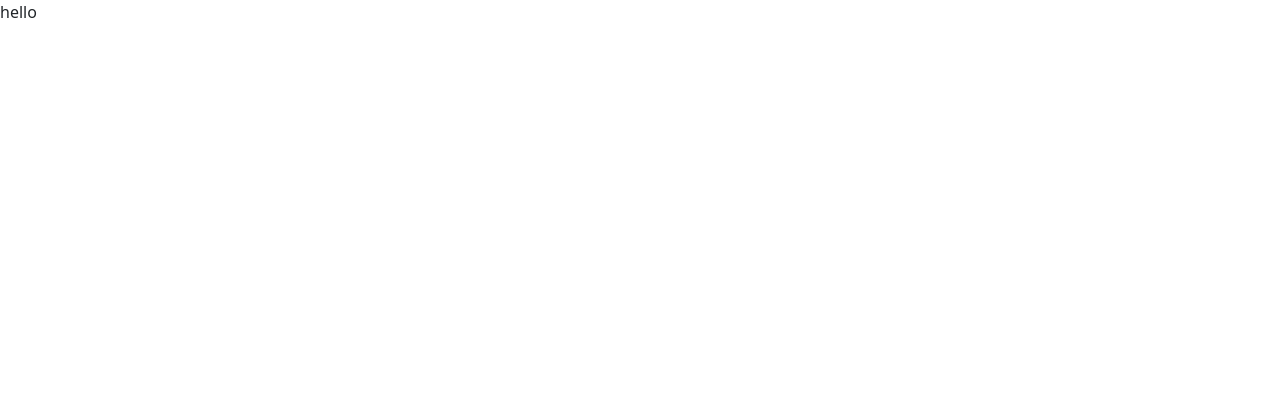
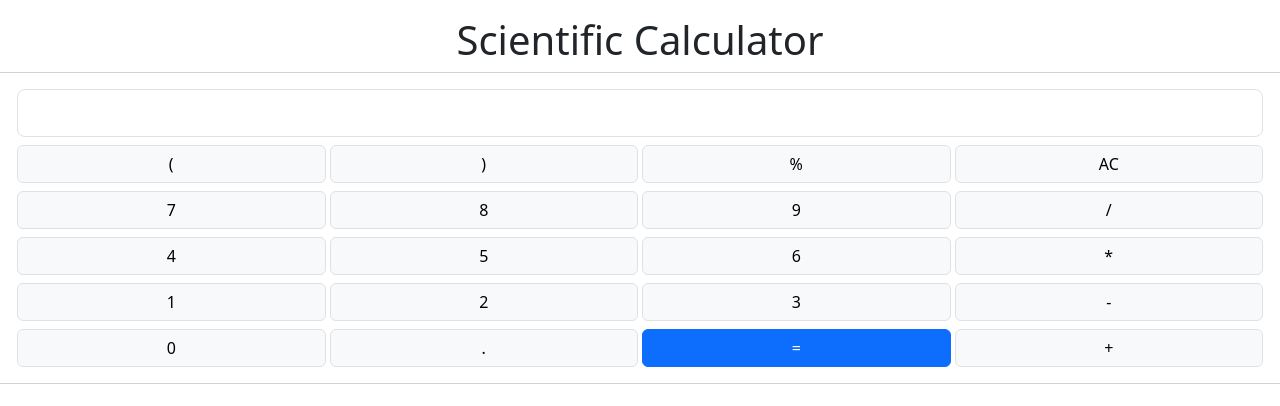
Before and after one commit to psuryasnata/scientific-calculator, a plain HTML site: page src/index.html in a window 1280 px wide. Drawn offline with nearby package versions, Linux system fonts and the light colour scheme.

Commit message:
basic buttons and input box

```diff
--- a/src/index.html
+++ b/src/index.html
@@ -7,7 +7,83 @@
     <title>Scientific Calculator</title>
 </head>
 <body>
-    <div>hello </div>
+    <div class="main-container">
+        <h1 class="text-center mt-3">Scientific Calculator</h1>
+        <div class="row">
+            <div class="col-12 offset-md-3 col-md-6"></div>
+            <div class="card">
+                <div class="card-body">
+                    <input id="cal-display"
+                    readonly
+                    class="form-control form-control-lg"
+                    type="text"
+                    aria-label=".form-control-lg example">
+                    <div class="row gx-1">
+                        <div class="col-3">
+                            <button type="button" class="btn btn-light w-100 mt-2 border">(</button>
+                        </div>
+                        <div class="col-3">
+                            <button type="button" class="btn btn-light w-100 mt-2 border">)</button>
+                        </div>
+                        <div class="col-3">
+                            <button type="button" class="btn btn-light w-100 mt-2 border">%</button>
+                        </div>
+                        <div class="col-3">
+                            <button type="button" class="btn btn-light w-100 mt-2 border">AC</button>
+                        </div>
+                        <div class="col-3">
+                            <button type="button" class="btn btn-light w-100 mt-2 border">7</button>
+                        </div>
+                        <div class="col-3">
+                            <button type="button" class="btn btn-light w-100 mt-2 border">8</button>
+                        </div>
+                        <div class="col-3">
+                            <button type="button" class="btn btn-light w-100 mt-2 border">9</button>
+                        </div>
+                        <div class="col-3">
+                            <button type="button" class="btn btn-light w-100 mt-2 border">/</button>
+                        </div>
+                        <div class="col-3">
+                            <button type="button" class="btn btn-light w-100 mt-2 border">4</button>
+                        </div>
+                        <div class="col-3">
+                            <button type="button" class="btn btn-light w-100 mt-2 border">5</button>
+                        </div>
+                        <div class="col-3">
+                            <button type="button" class="btn btn-light w-100 mt-2 border">6</button>
+                        </div>
+                        <div class="col-3">
+                            <button type="button" class="btn btn-light w-100 mt-2 border">*</button>
+                        </div>
+                        <div class="col-3">
+                            <button type="button" class="btn btn-light w-100 mt-2 border">1</button>
+                        </div>
+                        <div class="col-3">
+                            <button type="button" class="btn btn-light w-100 mt-2 border">2</button>
+                        </div>
+                        <div class="col-3">
+                            <button type="button" class="btn btn-light w-100 mt-2 border">3</button>
+                        </div>
+                        <div class="col-3">
+                            <button type="button" class="btn btn-light w-100 mt-2 border">-</button>
+                        </div>
+                        <div class="col-3">
+                            <button type="button" class="btn btn-light w-100 mt-2 border">0</button>
+                        </div>
+                        <div class="col-3">
+                            <button type="button" class="btn btn-light w-100 mt-2 border">.</button>
+                        </div>
+                        <div class="col-3">
+                            <button type="button" class="btn btn-primary w-100 mt-2 border-primary">=</button>
+                        </div>
+                        <div class="col-3">
+                            <button type="button" class="btn btn-light w-100 mt-2 border">+</button>
+                        </div>
+                    </div>
+                </div>
+            </div>
+        </div>
+    </div>
 
     <script src="https://cdn.jsdelivr.net/npm/bootstrap@5.3.3/dist/js/bootstrap.bundle.min.js" integrity="sha384-YvpcrYf0tY3lHB60NNkmXc5s9fDVZLESaAA55NDzOxhy9GkcIdslK1eN7N6jIeHz" crossorigin="anonymous"></script>
 </body>
```
